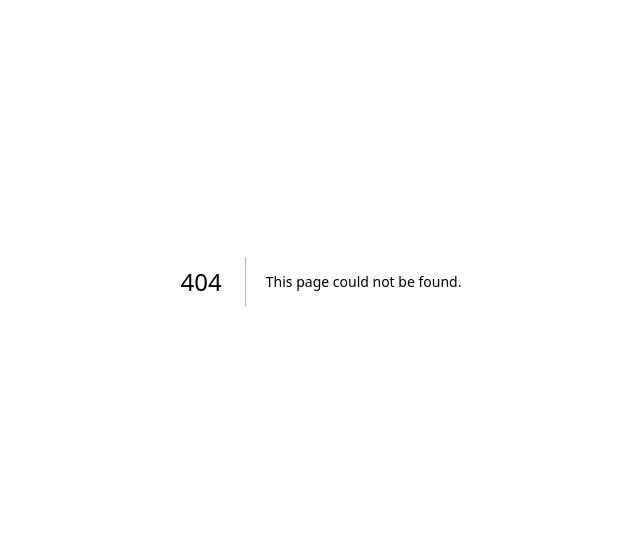
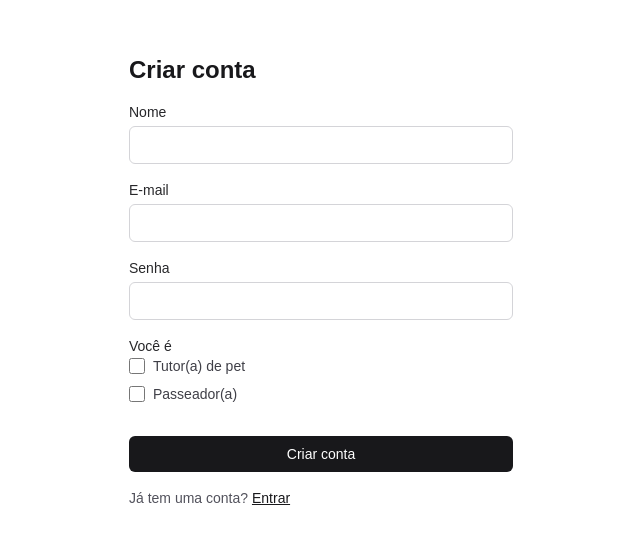
Before and after one commit to leobuldrini/topicos5-walkbuddy, a Next.js app: page /signup in a window 1280 px wide. Before the commit this address had no page. Shown: the part 119-660 px from the top of the page, without its empty margins (319-959 px from the left). Built offline with nearby package versions, Linux system fonts and the light colour scheme.

Commit message:
feat: auth signup(roles)/login/logout (RF01, RF02, RNF04)

```diff
--- /dev/null
+++ b/app/(app)/actions/auth.ts
@@ -0,0 +1,30 @@
+"use server";
+import { redirect } from "next/navigation";
+import { createServerClient } from "@/lib/supabase/server";
+import { createAdminClient } from "@/lib/supabase/admin";
+import { logAction } from "@/lib/log";
+import { signupSchema, loginSchema } from "@/lib/validation/auth";
+
+export async function signUp(formData: FormData) {
+  const parsed = signupSchema.safeParse({
+    email: formData.get("email"), password: formData.get("password"),
+    displayName: formData.get("displayName"), roles: formData.getAll("roles"),
+  });
+  if (!parsed.success) return { error: parsed.error.issues[0].message };
+  const sb = await createServerClient();
+  const { data, error } = await sb.auth.signUp({ email: parsed.data.email, password: parsed.data.password });
+  if (error || !data.user) return { error: "Não foi possível criar a conta" };
+  const admin = createAdminClient();
+  await admin.from("profiles").insert({ id: data.user.id, display_name: parsed.data.displayName, roles: parsed.data.roles });
+  await logAction({ actorId: data.user.id, action: "auth.signup", entity: "profiles", entityId: data.user.id });
+  redirect("/dashboard");
+}
+
+export async function signIn(formData: FormData) {
+  const parsed = loginSchema.safeParse({ email: formData.get("email"), password: formData.get("password") });
+  if (!parsed.success) return { error: parsed.error.issues[0].message };
+  const sb = await createServerClient();
+  const { error } = await sb.auth.signInWithPassword(parsed.data);
+  if (error) return { error: "Credenciais inválidas" };
+  redirect("/dashboard");
+}
--- /dev/null
+++ b/app/login/page.tsx
@@ -0,0 +1,55 @@
+"use client";
+import { useActionState } from "react";
+import Link from "next/link";
+import { signIn } from "@/app/(app)/actions/auth";
+import { Field } from "@/components/ui/Field";
+
+type State = { error?: string };
+
+export default function LoginPage() {
+  const [state, formAction, pending] = useActionState<State, FormData>(
+    async (_prev, formData) => (await signIn(formData)) ?? {},
+    {},
+  );
+
+  return (
+    <div className="flex flex-1 items-center justify-center px-4 py-12">
+      <form action={formAction} className="flex w-full max-w-sm flex-col gap-4">
+        <h1 className="text-2xl font-semibold text-zinc-900">Entrar</h1>
+
+        <Field id="email" name="email" label="E-mail" type="email" required autoComplete="email" />
+        <Field
+          id="password"
+          name="password"
+          label="Senha"
+          type="password"
+          required
+          autoComplete="current-password"
+        />
+
+        <div aria-live="polite">
+          {state.error && (
+            <p role="alert" className="text-sm text-red-600">
+              {state.error}
+            </p>
+          )}
+        </div>
+
+        <button
+          type="submit"
+          disabled={pending}
+          className="rounded-md bg-zinc-900 px-4 py-2 text-sm font-medium text-white disabled:opacity-60"
+        >
+          {pending ? "Entrando..." : "Entrar"}
+        </button>
+
+        <p className="text-sm text-zinc-600">
+          Não tem conta?{" "}
+          <Link href="/signup" className="font-medium text-zinc-900 underline">
+            Criar conta
+          </Link>
+        </p>
+      </form>
+    </div>
+  );
+}
--- /dev/null
+++ b/app/logout/route.ts
@@ -0,0 +1,7 @@
+import { NextResponse } from "next/server";
+import { createServerClient } from "@/lib/supabase/server";
+export async function POST() {
+  const sb = await createServerClient();
+  await sb.auth.signOut();
+  return NextResponse.redirect(new URL("/login", process.env.NEXT_PUBLIC_SITE_URL ?? "http://localhost:3000"));
+}
--- /dev/null
+++ b/app/signup/page.tsx
@@ -0,0 +1,69 @@
+"use client";
+import { useActionState } from "react";
+import Link from "next/link";
+import { signUp } from "@/app/(app)/actions/auth";
+import { Field } from "@/components/ui/Field";
+
+type State = { error?: string };
+
+export default function SignupPage() {
+  const [state, formAction, pending] = useActionState<State, FormData>(
+    async (_prev, formData) => (await signUp(formData)) ?? {},
+    {},
+  );
+
+  return (
+    <div className="flex flex-1 items-center justify-center px-4 py-12">
+      <form action={formAction} className="flex w-full max-w-sm flex-col gap-4">
+        <h1 className="text-2xl font-semibold text-zinc-900">Criar conta</h1>
+
+        <Field id="displayName" name="displayName" label="Nome" required autoComplete="name" />
+        <Field id="email" name="email" label="E-mail" type="email" required autoComplete="email" />
+        <Field
+          id="password"
+          name="password"
+          label="Senha"
+          type="password"
+          required
+          minLength={8}
+          autoComplete="new-password"
+        />
+
+        <fieldset className="flex flex-col gap-2">
+          <legend className="text-sm font-medium text-zinc-800">Você é</legend>
+          <label className="flex items-center gap-2 text-sm text-zinc-700">
+            <input type="checkbox" name="roles" value="tutor" className="h-4 w-4" />
+            Tutor(a) de pet
+          </label>
+          <label className="flex items-center gap-2 text-sm text-zinc-700">
+            <input type="checkbox" name="roles" value="walker" className="h-4 w-4" />
+            Passeador(a)
+          </label>
+        </fieldset>
+
+        <div aria-live="polite">
+          {state.error && (
+            <p role="alert" className="text-sm text-red-600">
+              {state.error}
+            </p>
+          )}
+        </div>
+
+        <button
+          type="submit"
+          disabled={pending}
+          className="rounded-md bg-zinc-900 px-4 py-2 text-sm font-medium text-white disabled:opacity-60"
+        >
+          {pending ? "Criando conta..." : "Criar conta"}
+        </button>
+
+        <p className="text-sm text-zinc-600">
+          Já tem uma conta?{" "}
+          <Link href="/login" className="font-medium text-zinc-900 underline">
+            Entrar
+          </Link>
+        </p>
+      </form>
+    </div>
+  );
+}
--- /dev/null
+++ b/components/ui/Field.tsx
@@ -0,0 +1,49 @@
+type FieldProps = {
+  id: string;
+  name: string;
+  label: string;
+  type?: string;
+  required?: boolean;
+  autoComplete?: string;
+  minLength?: number;
+  defaultValue?: string;
+  error?: string;
+};
+
+export function Field({
+  id,
+  name,
+  label,
+  type = "text",
+  required,
+  autoComplete,
+  minLength,
+  defaultValue,
+  error,
+}: FieldProps) {
+  const errorId = `${id}-error`;
+  return (
+    <div className="flex flex-col gap-1">
+      <label htmlFor={id} className="text-sm font-medium text-zinc-800">
+        {label}
+      </label>
+      <input
+        id={id}
+        name={name}
+        type={type}
+        required={required}
+        autoComplete={autoComplete}
+        minLength={minLength}
+        defaultValue={defaultValue}
+        aria-invalid={error ? true : undefined}
+        aria-describedby={error ? errorId : undefined}
+        className="rounded-md border border-zinc-300 px-3 py-2 text-sm text-zinc-900 focus:border-zinc-500 focus:outline-none"
+      />
+      {error && (
+        <p id={errorId} role="alert" className="text-sm text-red-600">
+          {error}
+        </p>
+      )}
+    </div>
+  );
+}
--- /dev/null
+++ b/lib/validation/auth.ts
@@ -0,0 +1,11 @@
+import { z } from "zod";
+export const signupSchema = z.object({
+  email: z.string().email("E-mail inválido"),
+  password: z.string().min(8, "Senha deve ter ao menos 8 caracteres"),
+  displayName: z.string().min(1, "Informe seu nome"),
+  roles: z.array(z.enum(["tutor", "walker"])).min(1, "Selecione ao menos um perfil"),
+});
+export const loginSchema = z.object({
+  email: z.string().email("E-mail inválido"),
+  password: z.string().min(1, "Informe a senha"),
+});
```
Also changed, not shown: 2 other files (tests, documents, lock files or other folders).
